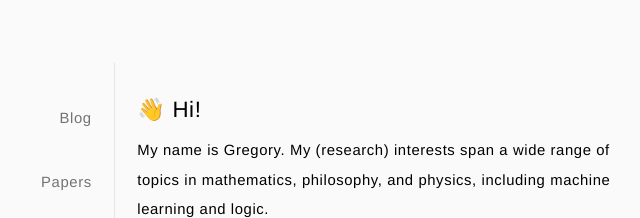
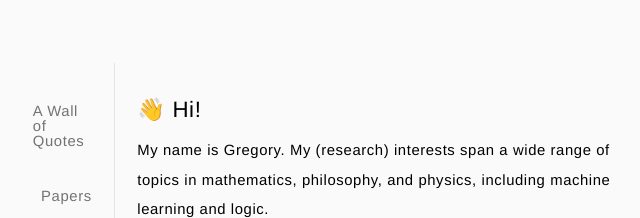
Before and after one commit to glimeuxe/glimeuxe.github.io, a plain HTML site: page index.html in a window 1280 px wide. Shown: the part 218-436 px from the top of the page, without its empty margins (310-950 px from the left). Drawn offline with Linux system fonts and the light colour scheme; a web font is replaced by a local one.

Commit message:
Update index.html

```diff
--- a/index.html
+++ b/index.html
@@ -16,14 +16,14 @@
 	<body>
 		<div id="wrapper">
 			<nav>
-				<a href="https://glimeuxe.wordpress.com" target="_blank">Blog</a>
+				<a href="https://github.com/glimeuxe/papers/blob/main/a_wall_of_quotes.pdf?raw=true" target="_blank">A Wall of Quotes</a>
 				<a href="https://github.com/glimeuxe/papers" target="_blank">Papers</a>
 				<a href="https://drive.google.com/uc?export=download&id=1tG1KzhR_ssU0lX-ke5uZDpyT7LtYdzX7" target="_blank">Résumé</a>
 			</nav>
 			<main>
 				<header>
 					<h1>👋 Hi!</h1>
-					<p> My name is Gregory. My (research) interests span a wide range of topics in mathematics, philosophy, and physics, including machine learning and logic. </p>
+					<p>My name is Gregory. My (research) interests span a wide range of topics in mathematics, philosophy, and physics, including machine learning and logic.</p>
 				</header>
 				<footer>
 					<a href="https://www.linkedin.com/in/glimeuxe" target="_blank">
```
